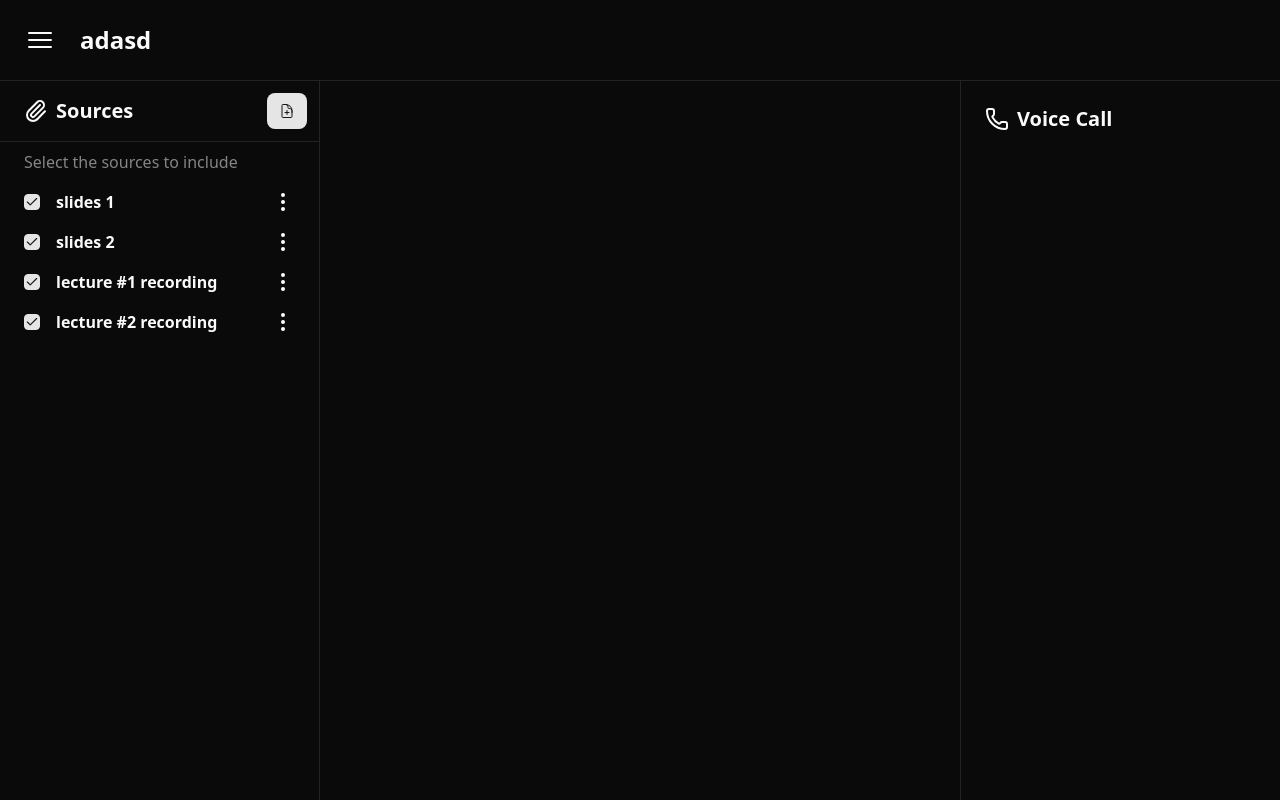
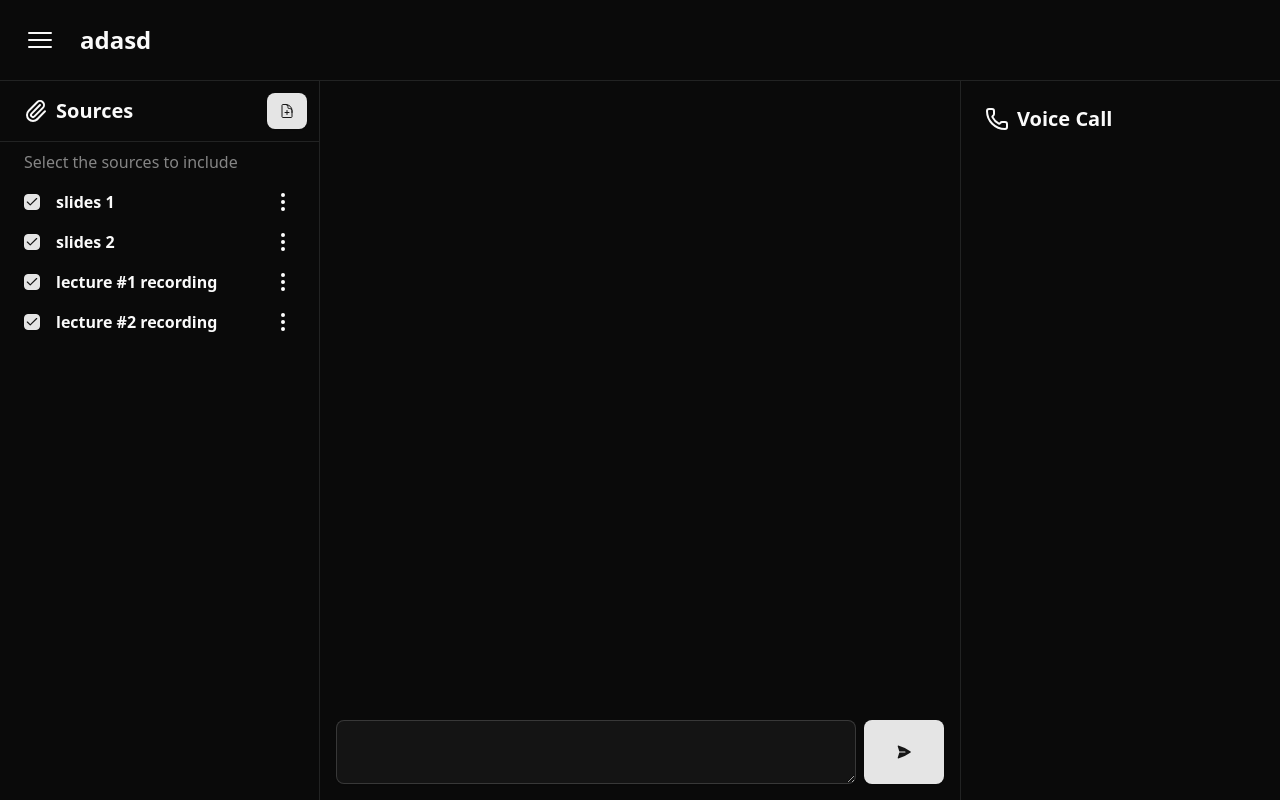
Before and after one commit to puripuriprince/bagelvoice, a Next.js app in the folder frontend-app/: page /booth/1 in a window 1280 px wide. Built offline with nearby package versions, Linux system fonts and the light colour scheme.

Commit message:
add the bar

```diff
--- a/frontend-app/src/app/booth/[booth_id]/page.js
+++ b/frontend-app/src/app/booth/[booth_id]/page.js
@@ -16,6 +16,8 @@ import {
 	DocumentPlusIcon,
 	MicrophoneIcon,
 } from "@heroicons/react/24/outline";
+import { PaperAirplaneIcon } from "@heroicons/react/24/solid";
+
 import { NewspaperIcon, PaperclipIcon, PhoneIcon } from "lucide-react";
 import SourceList from "./SourceList";
 import { useParams, useRouter } from "next/navigation";
@@ -23,6 +25,7 @@ import useBoothStore from "@/stores/useBoothStore";
 import ImportDocument from "./ImportDocument";
 import ImportText from "./ImportText";
 import ImportMicrophone from "./ImportMicrophone";
+import { Textarea } from "@/components/ui/textarea";
 
 export default function BoothPage() {
 	const { booth_id } = useParams();
@@ -69,7 +72,15 @@ export default function BoothPage() {
 						)}
 					</div>
 				</div>
-				<div className="grow"></div>
+				<div className="grow flex flex-col">
+					<div className="grow"></div>
+					<div className="min-h-10 w-full p-4 flex gap-2">
+						<Textarea className="grow h-full" />
+						<Button className={"w-20 h-full"}>
+							<PaperAirplaneIcon className="w-6 h-6" />
+						</Button>
+					</div>
+				</div>
 				<div className="border-s p-6 min-w-xs">
 					<div className="font-bold text-xl">
 						<h2 className="font-bold text-xl flex items-center gap-2">
```
